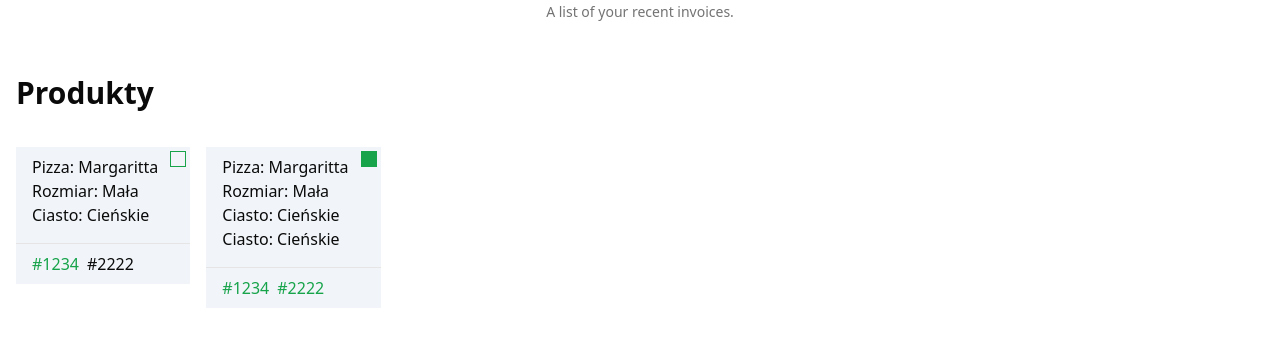
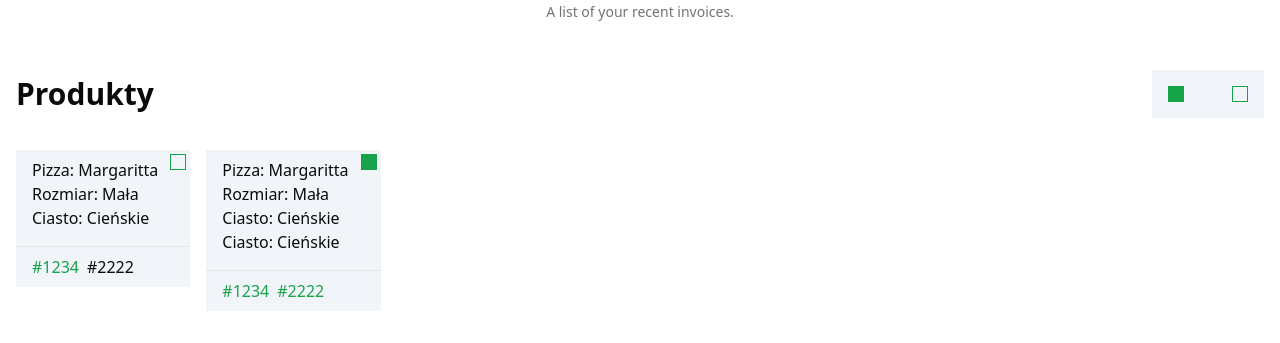
Before and after one commit to ptrwilk/mikieta-admin, a React (Vite) app: page / in a window 1280 px wide. Shown: the part 454-797 px from the top of the page. Built offline with nearby package versions, Linux system fonts and the light colour scheme.

Commit message:
MIK-32 Added status filter + rectangle component

```diff
--- a/src/components/Product/Product.module.css
+++ b/src/components/Product/Product.module.css
@@ -11,14 +11,6 @@
     position: absolute;
     right: 0.25rem;
     top: 0.25rem;
-    width: 16px;
-    height: 16px;
-    margin-left: auto;
-    border: 1.5px solid rgb(22 163 74);
-}
-
-.Product .Rectangle.Selected{
-    background: rgb(22 163 74);
 }
 
 .Product .Details{
@@ -27,9 +19,6 @@
     padding: 1rem;
     padding-top: 0.5rem;
     margin-right: 1rem;
-}
-
-.Product hr{
 }
 
 .Product .Numbers{
--- a/src/components/Product/Product.tsx
+++ b/src/components/Product/Product.tsx
@@ -1,5 +1,6 @@
 import classNames from "classnames";
 import styles from "./Product.module.css";
+import { Rectangle } from "..";
 
 type NumberModel = {
   number: number;
@@ -19,11 +20,9 @@ const Product: React.FC<IProductProps> = ({
 }) => {
   return (
     <div className={styles["Product"]}>
-      <div
-        className={classNames(styles["Rectangle"], {
-          [styles["Selected"]]:
-            numbers?.filter((x) => x.selected).length === numbers?.length,
-        })}
+      <Rectangle
+        className={styles["Rectangle"]}
+        selected={numbers?.filter((x) => x.selected).length === numbers?.length}
       />
       <ul className={styles["Details"]}>
         {details?.map((text, key) => (
--- /dev/null
+++ b/src/components/Rectangle/Rectangle.module.css
@@ -0,0 +1,19 @@
+.Rectangle{
+    position: relative;
+    width: 16px;
+    height: 16px;
+    border: 1.5px solid rgb(22 163 74);
+}
+
+.Rectangle.Selected{
+    background: rgb(22 163 74);
+}
+
+.Rectangle .Border{
+    position: absolute;
+    top: -5.5px;
+    right: -5px;
+    width: 24px;
+    height: 24px;
+    border: 2px solid black;
+}
--- /dev/null
+++ b/src/components/Rectangle/Rectangle.tsx
@@ -0,0 +1,29 @@
+import classNames from "classnames";
+import styles from "./Rectangle.module.css";
+
+interface IRectangleProps {
+  className?: string;
+  selected?: boolean;
+  border?: boolean;
+  onClick?: () => void;
+}
+
+const Rectangle: React.FC<IRectangleProps> = ({
+  className,
+  selected,
+  border,
+  onClick,
+}) => {
+  return (
+    <div
+      className={classNames(className, styles["Rectangle"], {
+        [styles["Selected"]]: selected,
+      })}
+      onClick={onClick}
+    >
+      {border && <div className={styles["Border"]} />}
+    </div>
+  );
+};
+
+export { Rectangle };
--- a/src/components/Rectangles/Rectangles.module.css
+++ b/src/components/Rectangles/Rectangles.module.css
@@ -5,12 +5,6 @@
     width: 100%;
 }
 
-.Rectangles li{
-    width: 16px;
-    height: 16px;
-    border: 1.5px solid rgb(22 163 74);
-}
-
 .Rectangles .Selected{
     background: rgb(22 163 74);
 }
--- a/src/components/Rectangles/Rectangles.tsx
+++ b/src/components/Rectangles/Rectangles.tsx
@@ -1,5 +1,6 @@
 import classNames from "classnames";
 import styles from "./Rectangles.module.css";
+import { Rectangle } from "..";
 
 interface IRectanglesProps {
   amount?: number;
@@ -15,10 +16,9 @@ const Rectangles: React.FC<IRectanglesProps> = ({
       {Array(amount)
         .fill(0)
         .map((_, key) => (
-          <li
-            key={key}
-            className={classNames({ [styles["Selected"]]: key < current })}
-          />
+          <li key={key}>
+            <Rectangle selected={key < current} />
+          </li>
         ))}
     </ul>
   );
--- /dev/null
+++ b/src/components/StatusFilter/StatusFilter.module.css
@@ -0,0 +1,10 @@
+.StatusFilter{
+    display: flex;
+    gap: 3rem;
+    padding: 1rem;
+    background: rgb(241 245 249);
+}
+
+.StatusFilter .Rectangle{
+    cursor: pointer;
+}
--- /dev/null
+++ b/src/components/StatusFilter/StatusFilter.tsx
@@ -0,0 +1,34 @@
+import { Rectangle } from "..";
+import styles from "./StatusFilter.module.css";
+
+interface IStatusFilterProps {
+  selectedIndex?: number;
+  onClick?: (selectedIndex: number) => void;
+}
+
+const StatusFilter: React.FC<IStatusFilterProps> = ({
+  selectedIndex,
+  onClick,
+}) => {
+  return (
+    <ul className={styles["StatusFilter"]}>
+      <li>
+        <Rectangle
+          className={styles["Rectangle"]}
+          selected
+          border={selectedIndex === 0}
+          onClick={() => onClick?.(0)}
+        />
+      </li>
+      <li>
+        <Rectangle
+          className={styles["Rectangle"]}
+          border={selectedIndex === 1}
+          onClick={() => onClick?.(1)}
+        />
+      </li>
+    </ul>
+  );
+};
+
+export { StatusFilter };
--- a/src/components/index.ts
+++ b/src/components/index.ts
@@ -3,3 +3,5 @@ export * from "./OrderTable/OrderTable";
 export * from "./DropdownSwitch/DropdownSwitch";
 export * from "./Rectangles/Rectangles";
 export * from "./Product/Product";
+export * from "./Rectangle/Rectangle";
+export * from "./StatusFilter/StatusFilter";
--- a/src/views/ProductsView/ProductsView.module.css
+++ b/src/views/ProductsView/ProductsView.module.css
@@ -1,5 +1,11 @@
 .ProductsView{
     margin: 0 1rem;
+}
+
+.ProductsView .Header{
+    display: flex;
+    justify-content: space-between;
+    align-items: center;
 }
 
 .ProductsView h1{
--- a/src/views/ProductsView/ProductsView.tsx
+++ b/src/views/ProductsView/ProductsView.tsx
@@ -1,34 +1,68 @@
-import { Product } from "@/components";
+import { Product, StatusFilter } from "@/components";
 import styles from "./ProductsView.module.css";
+import { useState } from "react";
+
+type ProductModel = {
+  details: string[];
+  numbers: { number: number; selected: boolean }[];
+};
 
 const ProductsView = () => {
-  return (
-    <div className={styles["ProductsView"]}>
-      <h1>Produkty</h1>
-      <ul className={styles["Products"]}>
-        <li>
-          <Product
-            details={["Pizza: Margaritta", "Rozmiar: Mała", "Ciasto: Cieńskie"]}
-            numbers={[
+  const products: ProductModel[] = [
+    {
+      details: ["Pizza: Margaritta", "Rozmiar: Mała", "Ciasto: Cieńskie"],
+      numbers: [
         { number: 1234, selected: true },
         { number: 2222, selected: false },
-            ]}
-          />
-        </li>
-        <li>
-          <Product
-            details={[
+      ],
+    },
+    {
+      details: [
         "Pizza: Margaritta",
         "Rozmiar: Mała",
         "Ciasto: Cieńskie",
         "Ciasto: Cieńskie",
-            ]}
-            numbers={[
+      ],
+      numbers: [
         { number: 1234, selected: true },
         { number: 2222, selected: true },
-            ]}
+      ],
+    },
+  ];
+
+  const [selectedFilterIndex, setSelectedFilterIndex] = useState<
+    number | undefined
+  >();
+
+  const productsFilter = (product: ProductModel) => {
+    if (selectedFilterIndex === undefined) {
+      return product;
+    }
+    return selectedFilterIndex === 0
+      ? product.numbers.length ===
+          product.numbers.filter((x) => x.selected).length
+      : product.numbers.some((x) => x.selected === false);
+  };
+
+  return (
+    <div className={styles["ProductsView"]}>
+      <div className={styles["Header"]}>
+        <h1>Produkty</h1>
+        <StatusFilter
+          selectedIndex={selectedFilterIndex}
+          onClick={(index) =>
+            setSelectedFilterIndex((prev) =>
+              prev === index ? undefined : index
+            )
+          }
         />
+      </div>
+      <ul className={styles["Products"]}>
+        {products.filter(productsFilter).map(({ details, numbers }, key) => (
+          <li key={key}>
+            <Product details={details} numbers={numbers} />
           </li>
+        ))}
       </ul>
     </div>
   );
```
Lines whose indentation alone changed are shown as unchanged.
